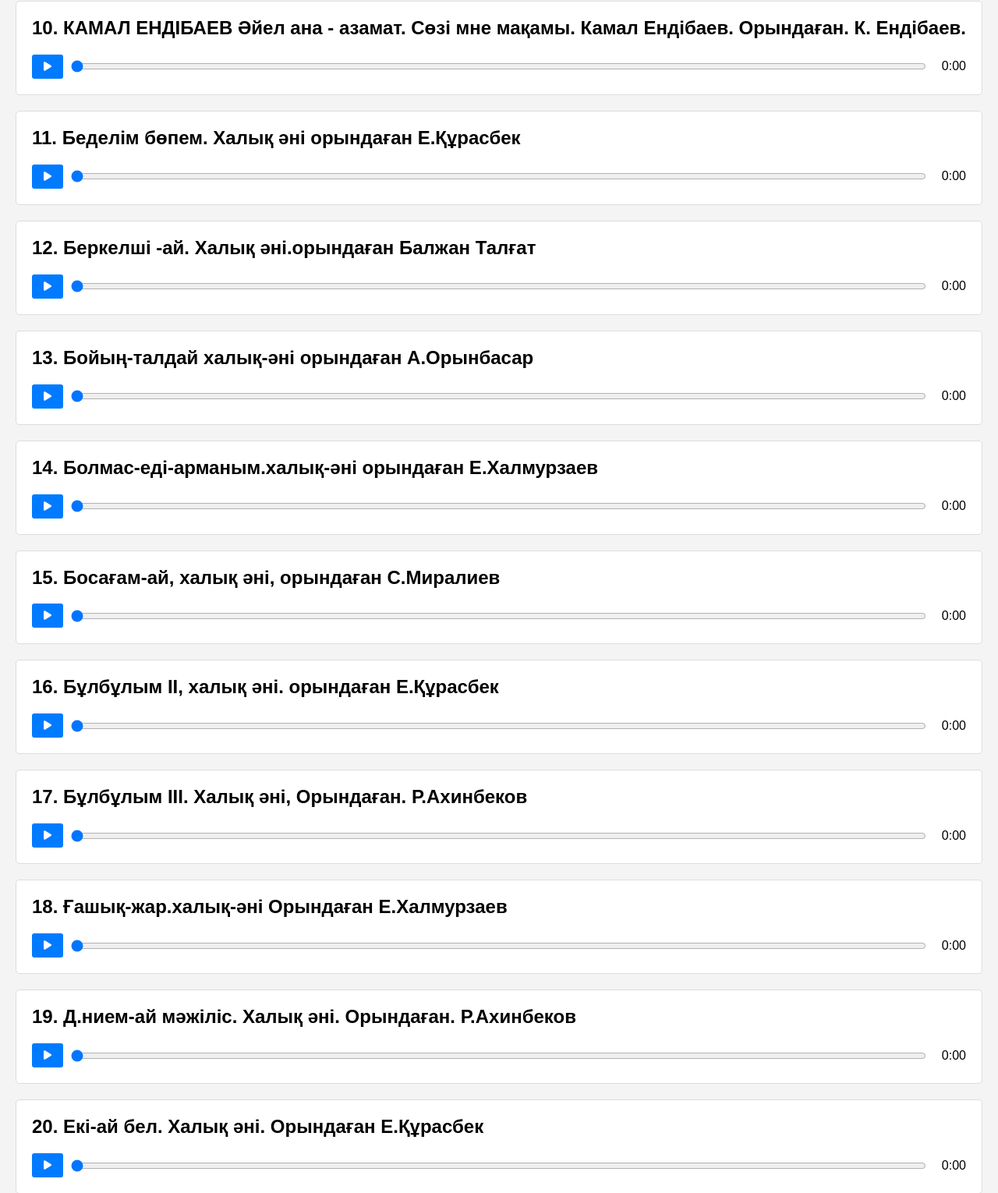
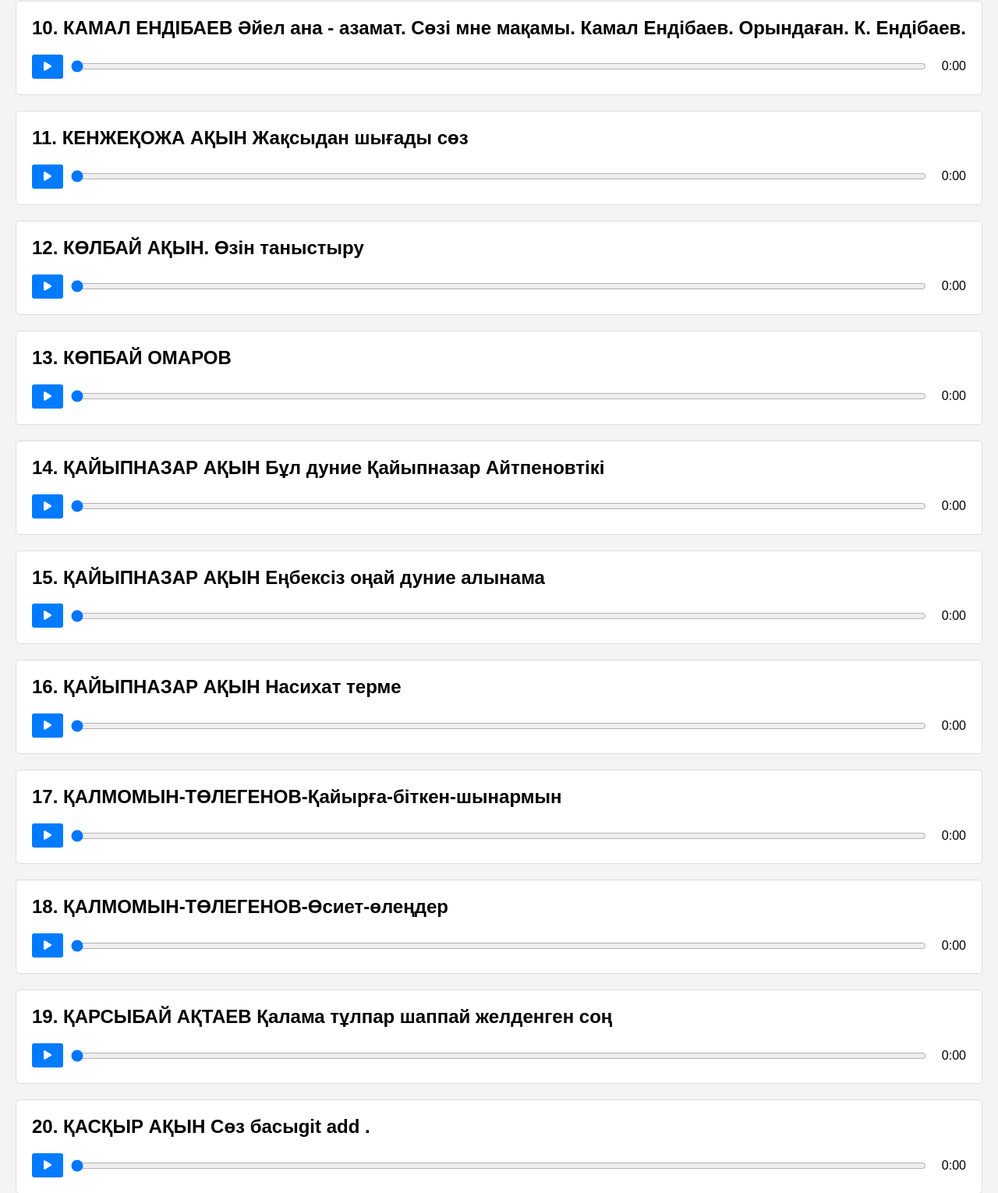
Before and after one commit to toiga-keliniz/ontustuk-sirly-sazi, a plain HTML site: page index.html in a window 1280 px wide. Shown: the part 1539-3069 px from the top of the page at 78% size. Drawn offline with Linux system fonts and the light colour scheme.

Commit message:
Update index.html

```diff
--- a/index.html
+++ b/index.html
@@ -134,7 +134,7 @@
 
         <div class="audio-container">
             <div class="audio-info">
-                <h2>11. Беделім бөпем. Халық әні орындаған Е.Құрасбек</h2>
+                <h2>11. КЕНЖЕҚОЖА АҚЫН Жақсыдан шығады сөз </h2>
                 <audio id="audio11" src="audio/11.mp3"></audio>
                 <div class="controls">
                     <button id="play11" onclick="toggleAudio('audio11')"><i class="fas fa-play"></i></button>
@@ -146,7 +146,7 @@
 
         <div class="audio-container">
             <div class="audio-info">
-                <h2>12. Беркелші -ай. Халық әні.орындаған Балжан Талғат</h2>
+                <h2>12. КӨЛБАЙ АҚЫН. Өзін таныстыру</h2>
                 <audio id="audio12" src="audio/12.mp3"></audio>
                 <div class="controls">
                     <button id="play12" onclick="toggleAudio('audio12')"><i class="fas fa-play"></i></button>
@@ -158,7 +158,7 @@
 
         <div class="audio-container">
             <div class="audio-info">
-                <h2>13. Бойың-талдай халық-әні орындаған А.Орынбасар</h2>
+                <h2>13. КӨПБАЙ ОМАРОВ</h2>
                 <audio id="audio13" src="audio/13.mp3"></audio>
                 <div class="controls">
                     <button id="play13" onclick="toggleAudio('audio13')"><i class="fas fa-play"></i></button>
@@ -170,7 +170,7 @@
 
         <div class="audio-container">
             <div class="audio-info">
-                <h2>14. Болмас-еді-арманым.халық-әні орындаған Е.Халмурзаев</h2>
+                <h2>14. ҚАЙЫПНАЗАР АҚЫН Бұл дуние     Қайыпназар Айтпеновтікі</h2>
                 <audio id="audio14" src="audio/14.mp3"></audio>
                 <div class="controls">
                     <button id="play14" onclick="toggleAudio('audio14')"><i class="fas fa-play"></i></button>
@@ -182,7 +182,7 @@
 
         <div class="audio-container">
             <div class="audio-info">
-                <h2>15. Босағам-ай, халық әні, орындаған С.Миралиев</h2>
+                <h2>15. ҚАЙЫПНАЗАР АҚЫН Еңбексіз оңай дуние алынама</h2>
                 <audio id="audio15" src="audio/15.mp3"></audio>
                 <div class="controls">
                     <button id="play15" onclick="toggleAudio('audio15')"><i class="fas fa-play"></i></button>
@@ -194,7 +194,7 @@
 
         <div class="audio-container">
             <div class="audio-info">
-                <h2>16. Бұлбұлым II, халық әні. орындаған Е.Құрасбек</h2>
+                <h2>16. ҚАЙЫПНАЗАР АҚЫН Насихат терме</h2>
                 <audio id="audio16" src="audio/16.mp3"></audio>
                 <div class="controls">
                     <button id="play16" onclick="toggleAudio('audio16')"><i class="fas fa-play"></i></button>
@@ -206,7 +206,7 @@
 
         <div class="audio-container">
             <div class="audio-info">
-                <h2>17. Бұлбұлым III. Халық әні, Орындаған. Р.Ахинбеков</h2>
+                <h2>17. ҚАЛМОМЫН-ТӨЛЕГЕНОВ-Қайырға-біткен-шынармын</h2>
                 <audio id="audio17" src="audio/17.mp3"></audio>
                 <div class="controls">
                     <button id="play17" onclick="toggleAudio('audio17')"><i class="fas fa-play"></i></button>
@@ -218,7 +218,7 @@
 
         <div class="audio-container">
             <div class="audio-info">
-                <h2>18. Ғашық-жар.халық-әні Орындаған Е.Халмурзаев</h2>
+                <h2>18. ҚАЛМОМЫН-ТӨЛЕГЕНОВ-Өсиет-өлеңдер</h2>
                 <audio id="audio18" src="audio/18.mp3"></audio>
                 <div class="controls">
                     <button id="play18" onclick="toggleAudio('audio18')"><i class="fas fa-play"></i></button>
@@ -230,7 +230,7 @@
 
         <div class="audio-container">
             <div class="audio-info">
-                <h2>19. Д.нием-ай мәжіліс. Халық әні. Орындаған. Р.Ахинбеков</h2>
+                <h2>19. ҚАРСЫБАЙ АҚТАЕВ Қалама тұлпар шаппай желденген соң</h2>
                 <audio id="audio19" src="audio/19.mp3"></audio>
                 <div class="controls">
                     <button id="play19" onclick="toggleAudio('audio19')"><i class="fas fa-play"></i></button>
@@ -242,7 +242,8 @@
 
         <div class="audio-container">
             <div class="audio-info">
-                <h2>20. Екі-ай бел. Халық әні. Орындаған Е.Құрасбек</h2>
+                <h2>20. ҚАСҚЫР АҚЫН Сөз басыgit add .
+</h2>
                 <audio id="audio20" src="audio/20.mp3"></audio>
                 <div class="controls">
                     <button id="play20" onclick="toggleAudio('audio20')"><i class="fas fa-play"></i></button>
```
